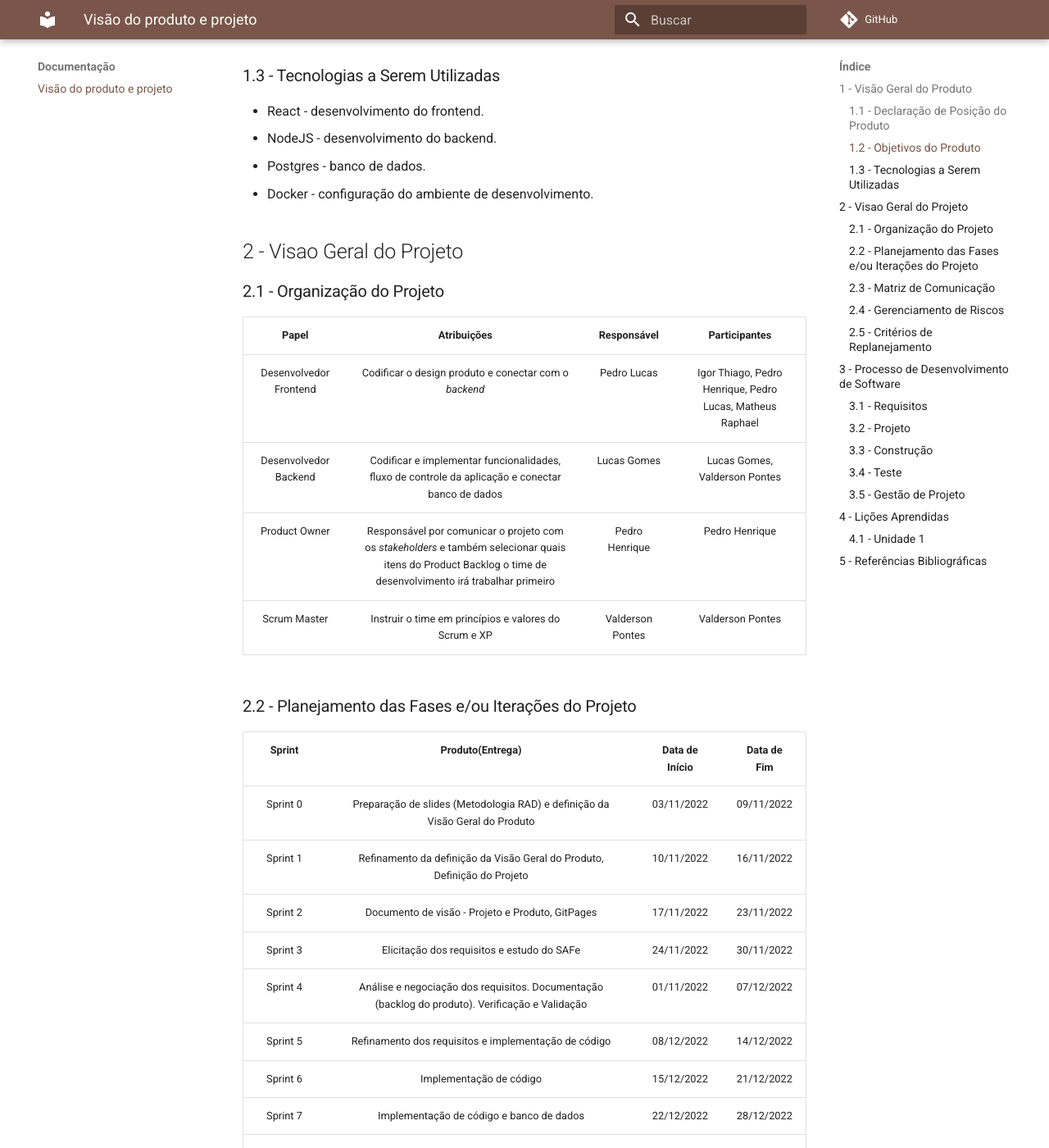
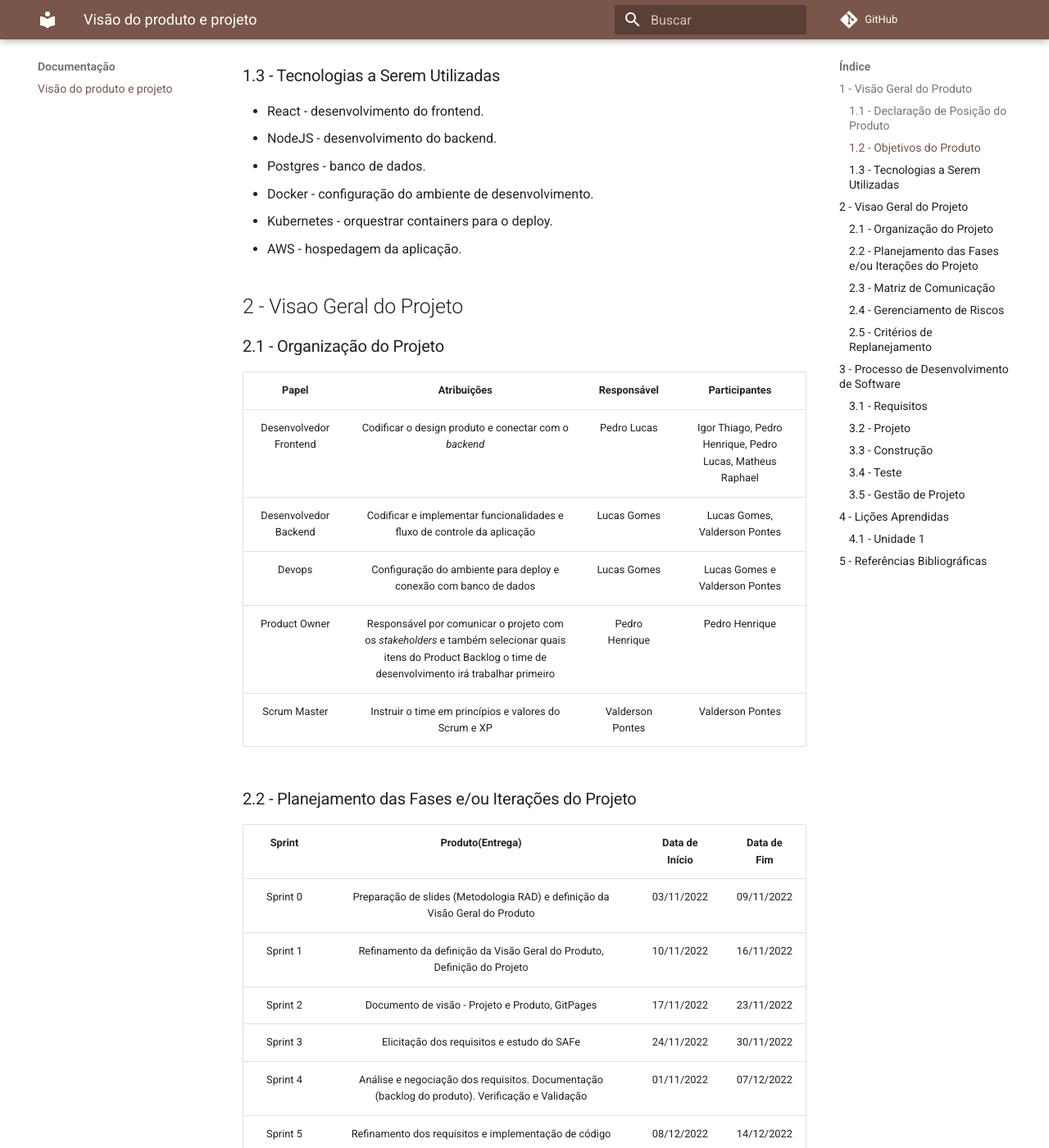
Before and after one commit to mdsreq-fga-unb/2022.2-Receitalista, an MkDocs documentation site: the page built from docs/visao-produto.md, in a window 1280 px wide and 1400 px high, scrolled down 922 px. Shown: the whole window at 82% size. Built offline with MkDocs 1.6.1 and Material for MkDocs 9.7.7, drawn with Linux system fonts in a browser that asks for light colours; comment, search, counter and statistics services are not loaded; some of the changed text lies outside the part shown.

```diff
--- a/docs/visao-produto.md
+++ b/docs/visao-produto.md
@@ -28,6 +28,8 @@ O Receitalista é um projeto desenvolvido por alunos da disciplina de Requisitos
 - NodeJS - desenvolvimento do backend.
 - Postgres - banco de dados.
 - Docker - configuração do ambiente de desenvolvimento.
+- Kubernetes - orquestrar containers para o deploy.
+- AWS - hospedagem da aplicação.
 
 ## 2 - Visao Geral do Projeto
 
@@ -36,7 +38,8 @@ O Receitalista é um projeto desenvolvido por alunos da disciplina de Requisitos
 |Papel|Atribuições|Responsável|Participantes|
 |:-----:|:------:|:------:|:------:|
 |Desenvolvedor Frontend|Codificar o design produto e conectar com o *backend*|Pedro Lucas|Igor Thiago, Pedro Henrique, Pedro Lucas, Matheus Raphael|
-|Desenvolvedor Backend|Codificar e implementar funcionalidades, fluxo de controle da aplicação e conectar banco de dados|Lucas Gomes|Lucas Gomes, Valderson Pontes|
+|Desenvolvedor Backend|Codificar e implementar funcionalidades e fluxo de controle da aplicação|Lucas Gomes|Lucas Gomes, Valderson Pontes|
+|Devops|Configuração do ambiente para deploy e conexão com banco de dados|Lucas Gomes|Lucas Gomes e Valderson Pontes|
 |Product Owner|Responsável por comunicar o projeto com os *stakeholders* e também selecionar quais itens do Product Backlog o time de desenvolvimento irá trabalhar primeiro|Pedro Henrique|Pedro Henrique|
 |Scrum Master|Instruir o time em princípios e valores do Scrum e XP|Valderson Pontes|Valderson Pontes|
 
@@ -57,7 +60,7 @@ O Receitalista é um projeto desenvolvido por alunos da disciplina de Requisitos
 ### 2.3 - Matriz de Comunicação
 |Descrição|Área/envolvidos|Periodicidade|Produtos Gerados|
 |:-----:|:------:|:------:|:------:|
-|Daily|Equipe do Projeto|Diariamente|Nenhum|
+|Daily|Equipe do Projeto|Diariamente|Feedback diário do andamento individual no projeto|
 |Planejamento da Sprint|Equipe do Projeto|Semanalmente|Backlog do Sprint, Quadro Scrum|
 |Revisão da Sprint|Equipe do projeto|Semanalmente|Feedback da sprint|
 |Retrospectiva da Sprint|Equipe do projeto|Semanalmente|Plano de melhoria para as próximas sprints|
@@ -105,12 +108,12 @@ Com relação ao XP, utilizaremos como Práticas sobre o Processo de Desenvolvim
 ### 3.4 - Teste
 |Atividade|Método|Ferramenta|Entrega|
 |:-----:|:------:|:------:|:------:|
-| - | - | - | - |
+|Teste de Sistema|Teste unitário|Jest|Identificação de erros|
 
 ### 3.5 - Gestão de Projeto
 |Atividade|Método|Ferramenta|Entrega|
 |:-----:|:------:|:------:|:------:|
-|-|-|-|-|
+|Organização das tasks|Quadro Scrum|Trello|Controle do desenvolvimento das tasks|
 
 ## 4 - Lições Aprendidas
 
```
Also changed, not shown: docs/index.md (+10 -16 lines).
